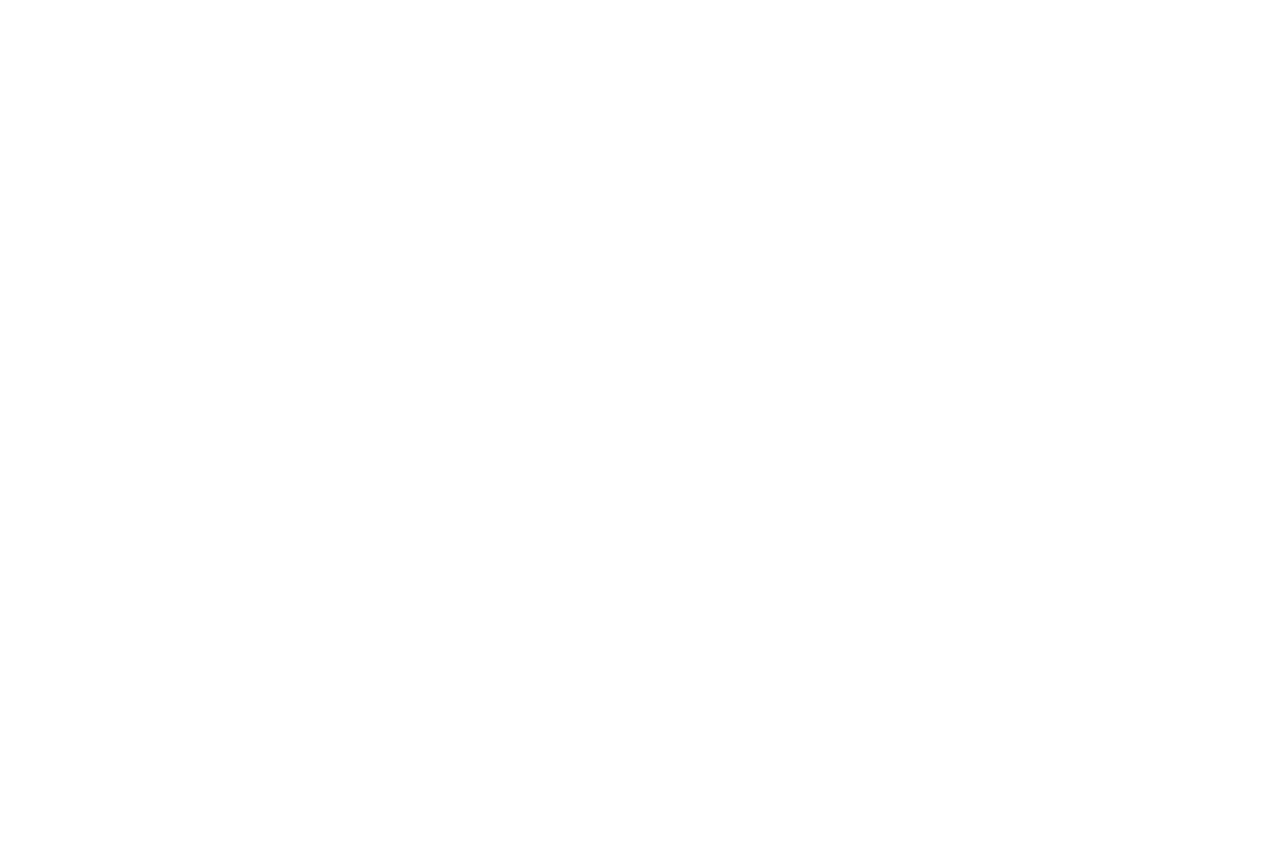
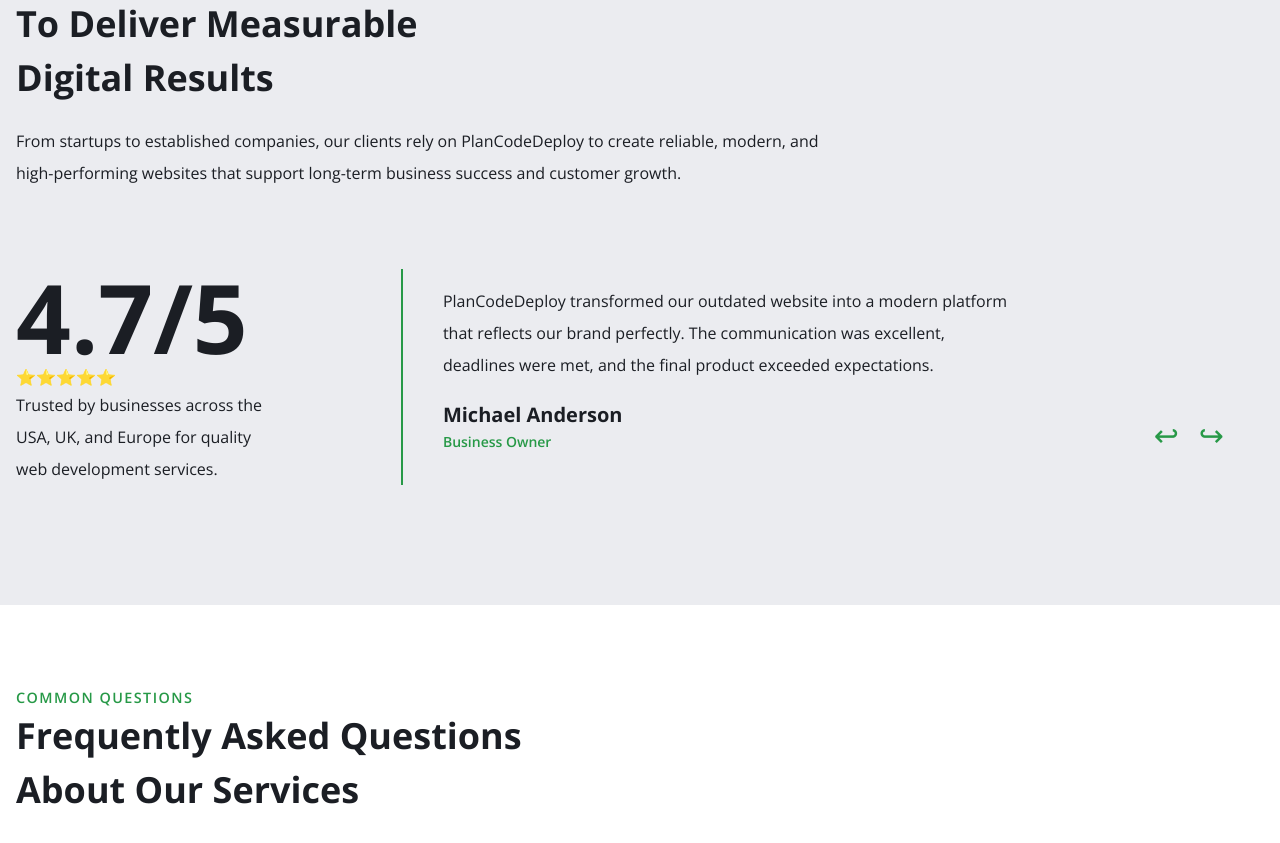
Before and after one commit to hasan-myoffice1/plane-code-deploy, a React (Vite) app: page / in a window 1280 px wide. Shown: the part 2680-3523 px from the top of the page. Before the commit the page ends 2519 px from the top, so only its background shows below. Built offline with nearby package versions, Linux system fonts and the light colour scheme.

Commit message:
Client Testimonials Section Added

```diff
--- /dev/null
+++ b/src/assets/HomeData.jsx
@@ -0,0 +1,63 @@
+import React from 'react';
+
+const homeData = {
+    heroSection: {
+        hero_section_heading_f: 'Web Development Helps for ',
+        hero_highlight_text: 'Your business.',
+        hero_small_title: 'Web Development Agency',
+        hero_desc: '',
+        hero_button_text: 'Explore Our Services',
+        phone: '+088 16456445246 ',
+        email: 'PlanCodeDeploy@gmail.com',
+        hero_bg_uri: '/src/assets/homepageHero.png'
+    },
+
+    aboutSection: {
+        small_title: 'About Company',
+        section_title: 'We create modern websites and scalable digital solutions',
+        desc: 'Your website is more than an online presence—it is your most valuable digital asset. At PlanCodeDeploy, we build custom websites, business platforms, and web applications that combine exceptional design with reliable technology. Every project is developed with performance, security, scalability, and long-term business growth in mind, helping companies establish a stronger digital presence and deliver better customer experiences.',
+    },
+
+    servicesSection: {
+        small_title: 'OUR SERVICES',
+        section_title: 'Professional web solutions designed for business growth',
+        desc: '',
+    },
+
+    stats: [
+        { end: 37, text: 'Projects Successfully Delivered' },
+        { end: 9, text: 'Years of Industry Experience' },
+        { end: 12, text: 'Businesses Worldwide Served' }
+    ],
+
+    serviceCards: [
+        {
+            card_title: 'Web Development',
+            card_desc: 'Responsive and scalable websites built with modern technologies for businesses, startups, and personal brands.'
+        },
+        {
+            card_title: 'UI/UX Design',
+            card_desc: 'Eye-catching and user-focused designs to ensure your website looks stunning and works smoothly.'
+        },
+        {
+            card_title: 'Content Writing',
+            card_desc: 'Professional and SEO-friendly content that engages your audience and drives conversions.'
+        },
+        {
+            card_title: 'Web Development',
+            card_desc: 'Responsive and scalable websites built with modern technologies for businesses, startups, and personal brands.'
+        }
+    ],
+    testimonialsSection: {
+        small_title: 'CLIENT TESTIMONIALS',
+        section_title: 'Businesses trust us to deliver measurable digital results',
+        desc: 'From startups to established companies, our clients rely on PlanCodeDeploy to create reliable, modern, and high-performing websites that support long-term business success and customer growth.',
+    },
+    fqaSection: {
+        small_title: 'COMMON QUESTIONS',
+        section_title: 'Frequently asked questions about our services',
+        desc: '',
+    }
+};
+
+export default homeData;
--- a/src/components/Card.jsx
+++ b/src/components/Card.jsx
@@ -1,14 +1,14 @@
 import React from 'react';
 import { Link } from 'react-router-dom';
 
-const Card = (card_Info) => {
+const Card = ({ card_title, card_desc }) => {
     return (
         <div className='border-b-2 border-s-1 p-10 rounded-2xl border-b-gray-200 border-s-gray-300 text-light-body shadow-2xl  grid grid-cols-1  content-between'>
-            <h3 className='text-card-title font-bold mb-7 capitalize'>{card_Info.card_title}</h3>
+            <h3 className='text-card-title font-bold mb-7 capitalize'>{card_title}</h3>
             <div>
                 <img src="https://placehold.co/400" className='h-[100px] mb-7' alt="" />
                 <hr  className='w-[60%] border border-secondary-color rounded'/>
-                <p className='my-7'>{card_Info.card_desc}</p>
+                <p className='my-7'>{card_desc}</p>
             </div>
             <div className='flex justify-between align-middle '>
                 <Link className='text-md text-secondary-color font-semibold'>More details </Link>
--- a/src/pages/Home.jsx
+++ b/src/pages/Home.jsx
@@ -4,69 +4,70 @@
 import NumberCount from '../components/NumberCount';
 import Card from './../components/Card';
 import { Link } from 'react-router-dom';
-
+import homeData from '../assets/HomeData';
 
 const Home = () => {
-
-
-    const homeHeroSection = {
-        hero_section_heading_f:'Web Development Helps for ',
-        hero_highlight_text :'Your business.',
-        hero_small_title:'Web Development Agency',
-        hero_desc:'',
-        hero_button_text:'Explore Our Services',
-        phone:'+088 16456445246 ',
-        email:'PlanCodeDeploy@gmail.com',
-        hero_bg_uri:'/src/assets/homepageHero.png'
-    }
-
-    const homeAboutSection = {
-        small_title:'About Company',
-        section_title:'We create modern websites and scalable digital solutions',
-        desc:'Your website is more than an online presence—it is your most valuable digital asset. At PlanCodeDeploy, we build custom websites, business platforms, and web applications that combine exceptional design with reliable technology. Every project is developed with performance, security, scalability, and long-term business growth in mind, helping companies establish a stronger digital presence and deliver better customer experiences.',
-    }
-
-    const homeServicesSection = {
-        small_title:'OUR SERVICES',
-        section_title:'Professional web solutions designed for business growth',
-        desc:'',
-    }
+    const { heroSection, aboutSection, servicesSection, stats, serviceCards,testimonialsSection, fqaSection } = homeData;
 
     return (
         <main className='bg-light-body dark:bg-dark-body'>
-            <Hero heroSection={homeHeroSection} />
-
-            {/* <section className='container'>
-                    <p>Trusted by leading companies</p>
-            </section> */}
+            <Hero heroSection={heroSection} />
 
             <section className='container text-dark-body dark:text-light-body'>
-                 <TitleAndDesc SectionData={homeAboutSection} />
+                 <TitleAndDesc SectionData={aboutSection} />
                  <div className='flex flex-wrap gap-10 pt-10'>
-                    <NumberCount end={37} text={'Projects Successfully Delivered'}/>
-                    <NumberCount end={9} text={'Years of Industry Experience'} />
-                    <NumberCount end={12} text={'Businesses Worldwide Served'} />
+                    {stats.map((item, index) => (
+                        <NumberCount key={index} end={item.end} text={item.text} />
+                    ))}
                  </div>
-
             </section>
 
             <section className='bg-linear-to-r from-blue-950 to-blue-600'>
                 <div className='container text-light-body'>
-                    <TitleAndDesc SectionData={homeServicesSection} />
+                    <TitleAndDesc SectionData={servicesSection} />
 
                     <div className='w-max ml-auto'>
                         <Link to='/services' className='capitalize'>View All Services </Link>
                         <span className='ms-3'>→</span>
                     </div>
                    <div className='grid sm:grid-cols-2 md:grid-cols-3 xl:grid-cols-4 gap-10 pt-10'>
-                      <Card card_title='Web Development' card_desc='Responsive and scalable websites built with modern technologies for businesses, startups, and personal brands.'/>
+                      {serviceCards.map((card, index) => (
+                          <Card key={index} card_title={card.card_title} card_desc={card.card_desc} />
+                      ))}
+                   </div>
+                </div>
+            </section>
 
-                      <Card card_title='UI/UX Design' card_desc='Eye-catching and user-focused designs to ensure your website looks stunning and works smoothly.'/>
+            <section>
+                <div className='container dark:text-light-body text-dark-body'>
+                    <TitleAndDesc SectionData={testimonialsSection}/>
+                    <div className='flex pt-10 md:flex-nowrap flex-wrap gap-10'>
+                        <div className='dark:text-light-body w-max'>
+                            <h3 className='text-5xl sm:text-8xl font-bold relative'>4.7/5</h3>
+                            <span>⭐⭐⭐⭐⭐</span>
+                            <p className='text-balance'>Trusted by businesses across the USA, UK, and Europe for quality web development services.</p>
+                        </div>
+                        <div className='border-l-2 border-secondary-color mt-10 md:mt-0 p-5 sm:px-10 py-4 '>
+                            <p className='text-balance'>PlanCodeDeploy transformed our outdated website into a modern platform that reflects our brand perfectly. The communication was excellent, deadlines were met, and the final product exceeded expectations.</p>
+                            <div className='flex justify-between'>
+                                <div>
+                                    <h4 className='text-xl font-bold mt-5'>Michael Anderson</h4>
+                                    <span className='text-sm text-secondary-color font-semibold'>Business Owner</span>
+                                </div>
+                                <div className='grid grid-cols-2 content-end gap-5'>
+                                    <span className='text-2xl sm:text-3xl text-secondary-color'>&#8617;</span>
+                                    <span className='text-2xl sm:text-3xl text-secondary-color'>&#8618;</span>
+                                </div>
+                            </div>
+                        </div>
+                    </div>
+                </div>
+            </section>
 
-                      <Card card_title='Content Writing' card_desc='Professional and SEO-friendly content that engages your audience and drives conversions.'/>
+            <section className='bg-light-section dark:bg-dark-section'>
+                <div className="container text-dark-body dark:text-light-body">
+                    <TitleAndDesc SectionData={fqaSection}/>
 
-                      <Card card_title='Web Development' card_desc='Responsive and scalable websites built with modern technologies for businesses, startups, and personal brands.'/>
-                   </div>
                 </div>
             </section>
         </main>
```
